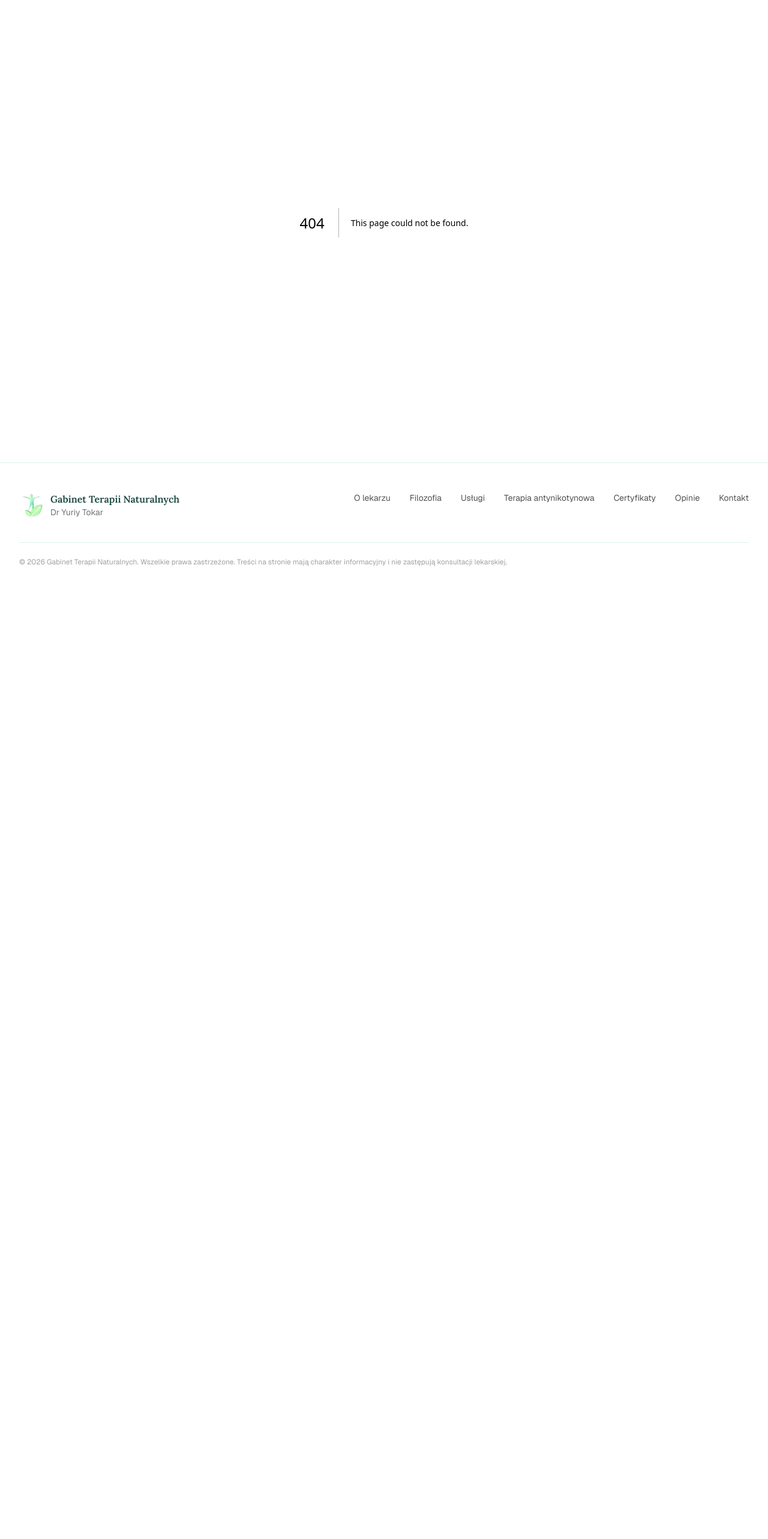
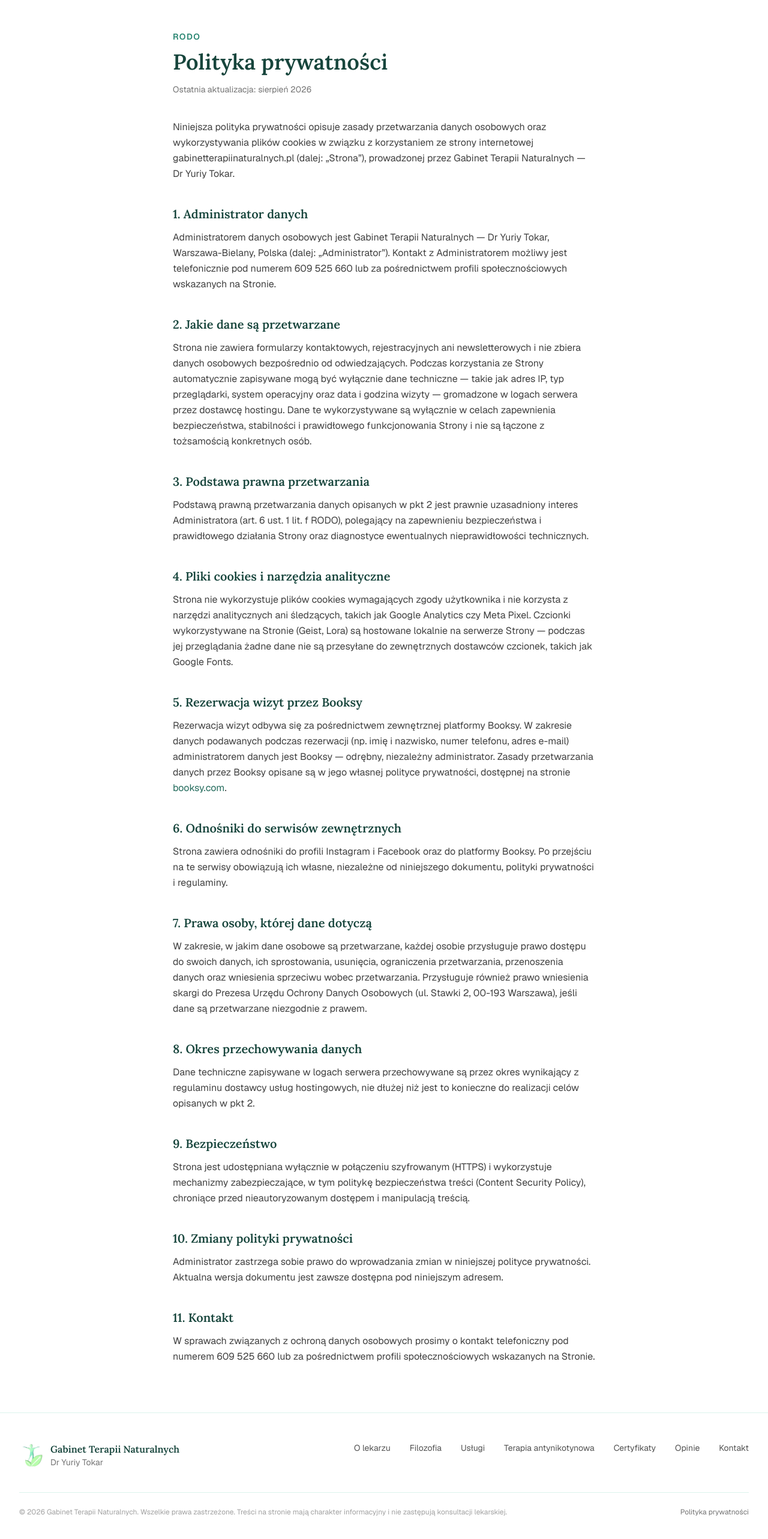
Before and after one commit to Lucazmonteiro/site-YURI, a Next.js app: page /polityka-prywatnosci in a window 1280 px wide. Before the commit this address had no page. Shown: the part 94-2660 px from the top of the page at 60% size. Before the commit the page ends 1087 px from the top, so only its background shows below. Built offline with nearby package versions, Linux system fonts and the light colour scheme.

Commit message:
feat: add RODO privacy policy, social links, and security enhancements

```diff
--- a/next.config.ts
+++ b/next.config.ts
@@ -1,8 +1,8 @@
 import type { NextConfig } from "next";
 
 // Security headers applied to every response. CSP itself (with a per-request
-// nonce) is set in middleware.ts — this list covers the headers that don't
-// need a nonce and can be static.
+// nonce) is set in proxy.ts — this list covers the headers that don't need
+// a nonce and can be static.
 const securityHeaders = [
   { key: "X-Content-Type-Options", value: "nosniff" },
   { key: "X-Frame-Options", value: "DENY" },
--- a/src/app/layout.tsx
+++ b/src/app/layout.tsx
@@ -73,7 +73,7 @@ const jsonLd = {
     "@type": "Physician",
     name: siteConfig.doctorName,
   },
-  sameAs: [siteConfig.instagram],
+  sameAs: [siteConfig.instagram, siteConfig.facebook],
 };
 
 export default async function RootLayout({
--- /dev/null
+++ b/src/app/polityka-prywatnosci/page.tsx
@@ -0,0 +1,191 @@
+import type { Metadata } from "next";
+import { siteConfig } from "@/lib/site-config";
+
+export const metadata: Metadata = {
+  title: "Polityka prywatności",
+  description:
+    "Polityka prywatności Gabinetu Terapii Naturalnych — zasady przetwarzania danych, pliki cookies oraz prawa użytkowników zgodnie z RODO.",
+};
+
+export default function PolitykaPrywatnosciPage() {
+  return (
+    <section className="mx-auto max-w-3xl px-4 py-20 sm:px-6 lg:px-8">
+      <p className="text-sm font-semibold uppercase tracking-widest text-brand-600">
+        RODO
+      </p>
+      <h1 className="mt-3 font-serif text-3xl font-semibold text-brand-900 sm:text-4xl">
+        Polityka prywatności
+      </h1>
+      <p className="mt-4 text-sm text-neutral-500">
+        Ostatnia aktualizacja: sierpień 2026
+      </p>
+
+      <div className="mt-10 space-y-10">
+        <div>
+          <p className="leading-relaxed text-neutral-700">
+            Niniejsza polityka prywatności opisuje zasady przetwarzania danych
+            osobowych oraz wykorzystywania plików cookies w związku z
+            korzystaniem ze strony internetowej {siteConfig.url.replace("https://", "")}{" "}
+            (dalej: „Strona”), prowadzonej przez {siteConfig.name} —{" "}
+            {siteConfig.doctorName}.
+          </p>
+        </div>
+
+        <div>
+          <h2 className="font-serif text-xl font-semibold text-brand-900">
+            1. Administrator danych
+          </h2>
+          <p className="mt-3 leading-relaxed text-neutral-700">
+            Administratorem danych osobowych jest {siteConfig.name} —{" "}
+            {siteConfig.doctorName}, {siteConfig.address.line1},{" "}
+            {siteConfig.address.country} (dalej: „Administrator”). Kontakt z
+            Administratorem możliwy jest telefonicznie pod numerem{" "}
+            {siteConfig.phoneDisplay} lub za pośrednictwem profili
+            społecznościowych wskazanych na Stronie.
+          </p>
+        </div>
+
+        <div>
+          <h2 className="font-serif text-xl font-semibold text-brand-900">
+            2. Jakie dane są przetwarzane
+          </h2>
+          <p className="mt-3 leading-relaxed text-neutral-700">
+            Strona nie zawiera formularzy kontaktowych, rejestracyjnych ani
+            newsletterowych i nie zbiera danych osobowych bezpośrednio od
+            odwiedzających. Podczas korzystania ze Strony automatycznie
+            zapisywane mogą być wyłącznie dane techniczne — takie jak adres
+            IP, typ przeglądarki, system operacyjny oraz data i godzina
+            wizyty — gromadzone w logach serwera przez dostawcę hostingu.
+            Dane te wykorzystywane są wyłącznie w celach zapewnienia
+            bezpieczeństwa, stabilności i prawidłowego funkcjonowania Strony
+            i nie są łączone z tożsamością konkretnych osób.
+          </p>
+        </div>
+
+        <div>
+          <h2 className="font-serif text-xl font-semibold text-brand-900">
+            3. Podstawa prawna przetwarzania
+          </h2>
+          <p className="mt-3 leading-relaxed text-neutral-700">
+            Podstawą prawną przetwarzania danych opisanych w pkt 2 jest
+            prawnie uzasadniony interes Administratora (art. 6 ust. 1 lit. f
+            RODO), polegający na zapewnieniu bezpieczeństwa i prawidłowego
+            działania Strony oraz diagnostyce ewentualnych nieprawidłowości
+            technicznych.
+          </p>
+        </div>
+
+        <div>
+          <h2 className="font-serif text-xl font-semibold text-brand-900">
+            4. Pliki cookies i narzędzia analityczne
+          </h2>
+          <p className="mt-3 leading-relaxed text-neutral-700">
+            Strona nie wykorzystuje plików cookies wymagających zgody
+            użytkownika i nie korzysta z narzędzi analitycznych ani
+            śledzących, takich jak Google Analytics czy Meta Pixel. Czcionki
+            wykorzystywane na Stronie (Geist, Lora) są hostowane lokalnie na
+            serwerze Strony — podczas jej przeglądania żadne dane nie są
+            przesyłane do zewnętrznych dostawców czcionek, takich jak Google
+            Fonts.
+          </p>
+        </div>
+
+        <div>
+          <h2 className="font-serif text-xl font-semibold text-brand-900">
+            5. Rezerwacja wizyt przez Booksy
+          </h2>
+          <p className="mt-3 leading-relaxed text-neutral-700">
+            Rezerwacja wizyt odbywa się za pośrednictwem zewnętrznej
+            platformy Booksy. W zakresie danych podawanych podczas rezerwacji
+            (np. imię i nazwisko, numer telefonu, adres e-mail) administratorem
+            danych jest Booksy — odrębny, niezależny administrator. Zasady
+            przetwarzania danych przez Booksy opisane są w jego własnej
+            polityce prywatności, dostępnej na stronie{" "}
+            <a
+              href="https://booksy.com"
+              target="_blank"
+              rel="noopener noreferrer"
+              className="text-brand-700 hover:underline"
+            >
+              booksy.com
+            </a>
+            .
+          </p>
+        </div>
+
+        <div>
+          <h2 className="font-serif text-xl font-semibold text-brand-900">
+            6. Odnośniki do serwisów zewnętrznych
+          </h2>
+          <p className="mt-3 leading-relaxed text-neutral-700">
+            Strona zawiera odnośniki do profili Instagram i Facebook oraz do
+            platformy Booksy. Po przejściu na te serwisy obowiązują ich
+            własne, niezależne od niniejszego dokumentu, polityki prywatności
+            i regulaminy.
+          </p>
+        </div>
+
+        <div>
+          <h2 className="font-serif text-xl font-semibold text-brand-900">
+            7. Prawa osoby, której dane dotyczą
+          </h2>
+          <p className="mt-3 leading-relaxed text-neutral-700">
+            W zakresie, w jakim dane osobowe są przetwarzane, każdej osobie
+            przysługuje prawo dostępu do swoich danych, ich sprostowania,
+            usunięcia, ograniczenia przetwarzania, przenoszenia danych oraz
+            wniesienia sprzeciwu wobec przetwarzania. Przysługuje również
+            prawo wniesienia skargi do Prezesa Urzędu Ochrony Danych
+            Osobowych (ul. Stawki 2, 00-193 Warszawa), jeśli dane są
+            przetwarzane niezgodnie z prawem.
+          </p>
+        </div>
+
+        <div>
+          <h2 className="font-serif text-xl font-semibold text-brand-900">
+            8. Okres przechowywania danych
+          </h2>
+          <p className="mt-3 leading-relaxed text-neutral-700">
+            Dane techniczne zapisywane w logach serwera przechowywane są
+            przez okres wynikający z regulaminu dostawcy usług hostingowych,
+            nie dłużej niż jest to konieczne do realizacji celów opisanych w
+            pkt 2.
+          </p>
+        </div>
+
+        <div>
+          <h2 className="font-serif text-xl font-semibold text-brand-900">
+            9. Bezpieczeństwo
+          </h2>
+          <p className="mt-3 leading-relaxed text-neutral-700">
+            Strona jest udostępniana wyłącznie w połączeniu szyfrowanym
+            (HTTPS) i wykorzystuje mechanizmy zabezpieczające, w tym politykę
+            bezpieczeństwa treści (Content Security Policy), chroniące przed
+            nieautoryzowanym dostępem i manipulacją treścią.
+          </p>
+        </div>
+
+        <div>
+          <h2 className="font-serif text-xl font-semibold text-brand-900">
+            10. Zmiany polityki prywatności
+          </h2>
+          <p className="mt-3 leading-relaxed text-neutral-700">
+            Administrator zastrzega sobie prawo do wprowadzania zmian w
+            niniejszej polityce prywatności. Aktualna wersja dokumentu jest
+            zawsze dostępna pod niniejszym adresem.
+          </p>
+        </div>
+
+        <div>
+          <h2 className="font-serif text-xl font-semibold text-brand-900">
+            11. Kontakt
+          </h2>
+          <p className="mt-3 leading-relaxed text-neutral-700">
+            W sprawach związanych z ochroną danych osobowych prosimy o
+            kontakt telefoniczny pod numerem {siteConfig.phoneDisplay} lub za
+            pośrednictwem profili społecznościowych wskazanych na Stronie.
+          </p>
+        </div>
+      </div>
+    </section>
+  );
+}
--- a/src/app/sitemap.ts
+++ b/src/app/sitemap.ts
@@ -9,5 +9,11 @@ export default function sitemap(): MetadataRoute.Sitemap {
       changeFrequency: "monthly",
       priority: 1,
     },
+    {
+      url: `${siteConfig.url}/polityka-prywatnosci`,
+      lastModified: new Date(),
+      changeFrequency: "yearly",
+      priority: 0.3,
+    },
   ];
 }
--- a/src/components/layout/footer.tsx
+++ b/src/components/layout/footer.tsx
@@ -1,4 +1,5 @@
 import Image from "next/image";
+import Link from "next/link";
 import { navLinks, siteConfig } from "@/lib/site-config";
 
 export default function Footer() {
@@ -35,12 +36,18 @@ export default function Footer() {
           </nav>
         </div>
 
-        <div className="mt-10 border-t border-brand-100 pt-6 text-xs text-neutral-400">
+        <div className="mt-10 flex flex-col gap-3 border-t border-brand-100 pt-6 text-xs text-neutral-400 sm:flex-row sm:items-center sm:justify-between">
           <p>
             © {new Date().getFullYear()} {siteConfig.name}. Wszelkie prawa
             zastrzeżone. Treści na stronie mają charakter informacyjny i nie
             zastępują konsultacji lekarskiej.
           </p>
+          <Link
+            href="/polityka-prywatnosci"
+            className="shrink-0 text-neutral-500 hover:text-brand-700 hover:underline"
+          >
+            Polityka prywatności
+          </Link>
         </div>
       </div>
     </footer>
```
